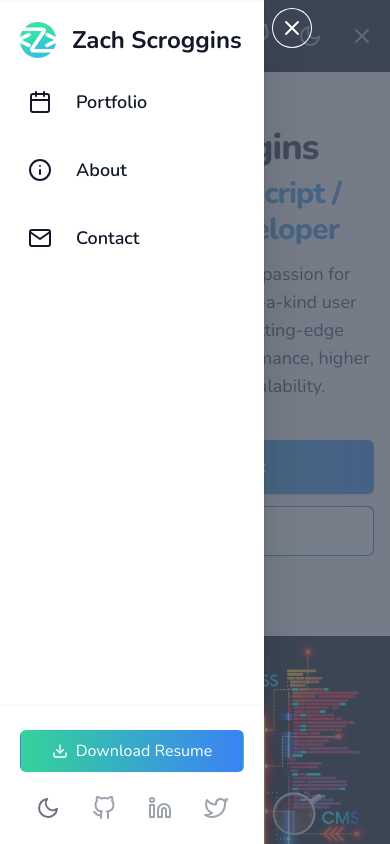
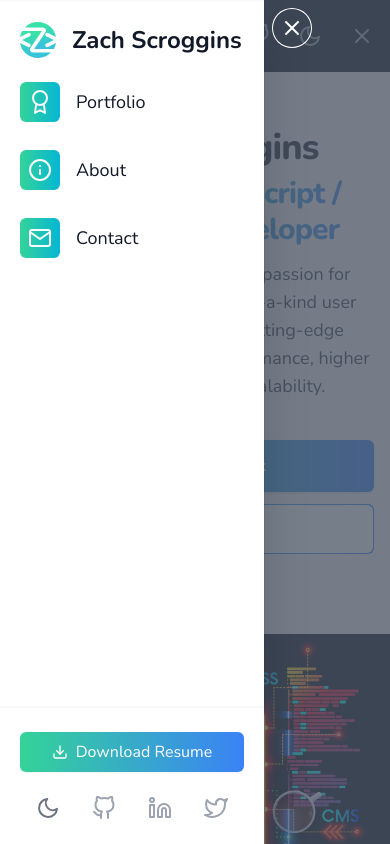
Before and after one commit to ZachScroggins/my-website, a Next.js app: page / in a window 390 px wide. Both pictures are taken after a click on the button "Open main menu". Shown: the top 844 px of the page. Built offline with nearby package versions, Linux system fonts and the light colour scheme; no server answers; what @tailwindcss/typography would draw is missing.

Commit message:
buttons and mobile menu icons

```diff
--- a/components/MobileMenu.tsx
+++ b/components/MobileMenu.tsx
@@ -6,7 +6,7 @@ import { GITHUB_URL, LINKEDIN_URL, TWITTER_URL } from 'lib/socialLinks';
 import Logo from 'components/Logo';
 import ThemeChanger from 'components/ThemeChanger';
 import {
-  FiCalendar,
+  FiAward,
   FiDownload,
   FiGithub,
   FiInfo,
@@ -97,10 +97,10 @@ const MobileMenu = ({ show, toggle }: MobileMenuProps) => {
                         //   : 'bg-white dark:bg-gray-800'
                       )}
                     >
-                      <div className='flex items-center justify-center flex-shrink-0 w-10 h-10 text-gray-900 rounded-md dark:text-gray-50 bg-primary'>
-                        <FiCalendar className='w-6 h-6' />
+                      <div className='flex items-center justify-center flex-shrink-0 w-10 h-10 rounded-md bg-gradient-to-r from-green-400 to-cyan-500 dark:to-blue-500 text-gray-50'>
+                        <FiAward className='w-6 h-6' />
                       </div>
-                      <div className='ml-4 text-lg font-semibold text-gray-900 dark:text-gray-50'>
+                      <div className='ml-4 text-lg text-gray-900 dark:text-gray-50'>
                         Portfolio
                       </div>
                     </a>
@@ -115,10 +115,10 @@ const MobileMenu = ({ show, toggle }: MobileMenuProps) => {
                         //   : 'bg-white dark:bg-gray-800'
                       )}
                     >
-                      <div className='flex items-center justify-center flex-shrink-0 w-10 h-10 text-gray-900 rounded-md dark:text-gray-50 bg-primary'>
+                      <div className='flex items-center justify-center flex-shrink-0 w-10 h-10 rounded-md bg-gradient-to-r from-green-400 to-cyan-500 dark:to-blue-500 text-gray-50 bg-primary'>
                         <FiInfo className='w-6 h-6' />
                       </div>
-                      <div className='ml-4 text-lg font-semibold text-gray-900 dark:text-gray-50'>
+                      <div className='ml-4 text-lg text-gray-900 dark:text-gray-50'>
                         About
                       </div>
                     </a>
@@ -133,10 +133,10 @@ const MobileMenu = ({ show, toggle }: MobileMenuProps) => {
                         //   : 'bg-white dark:bg-gray-800'
                       )}
                     >
-                      <div className='flex items-center justify-center flex-shrink-0 w-10 h-10 text-gray-900 rounded-md dark:text-gray-50 bg-primary'>
+                      <div className='flex items-center justify-center flex-shrink-0 w-10 h-10 rounded-md bg-gradient-to-r from-green-400 to-cyan-500 dark:to-blue-500 text-gray-50 bg-primary'>
                         <FiMail className='w-6 h-6' />
                       </div>
-                      <div className='ml-4 text-lg font-semibold text-gray-900 dark:text-gray-50'>
+                      <div className='ml-4 text-lg text-gray-900 dark:text-gray-50'>
                         Contact
                       </div>
                     </a>
@@ -147,9 +147,7 @@ const MobileMenu = ({ show, toggle }: MobileMenuProps) => {
             <div className='flex-shrink-0 px-5 py-6 border-t border-gray-200'>
               <a
                 href='/Zach-Scroggins-Resume.pdf'
-                // target='_blank'
-                // rel='noopener'
-                className='flex items-center justify-center w-full px-4 py-2 text-base font-medium text-white border border-transparent rounded-md shadow-sm bg-gradient-to-r from-green-400 to-blue-500'
+                className='flex items-center justify-center w-full px-4 py-2 text-base font-medium text-white rounded-md shadow-sm bg-gradient-to-r from-green-400 to-blue-500'
                 onClick={() => toggle(false)}
               >
                 <FiDownload className='mr-2' />
--- a/components/home/About.tsx
+++ b/components/home/About.tsx
@@ -52,7 +52,7 @@ const index = () => {
               href='/Zach-Scroggins-Resume.pdf'
               target='_blank'
               rel='noopener'
-              className='inline-flex items-center justify-center p-2 mt-6 font-medium border rounded-md text-cyan-50 border-cyan-100 hover:text-white hover:border-white'
+              className='inline-flex items-center justify-center p-2 mt-6 font-medium border rounded-md filter hover:brightness-110 text-cyan-50 border-cyan-100 hover:text-white hover:border-white'
             >
               <FiDownload className='mr-2' />
               Download Resume
--- a/components/home/Contact.tsx
+++ b/components/home/Contact.tsx
@@ -171,7 +171,7 @@ export const index = () => {
                       type='submit'
                       className={`${
                         loading ? 'pointer-events-none ' : ''
-                      }inline-flex items-center px-6 py-3 border border-transparent shadow-sm text-base font-medium rounded-md text-white bg-gradient-to-r from-green-400 to-blue-500 filter hover:brightness-110 focus:outline-none focus:ring-2 focus:ring-offset-2 focus:ring-cyan-400 focus:ring-offset-gray-900`}
+                      }inline-flex items-center px-6 py-3 shadow-sm text-base font-medium rounded-md text-white bg-gradient-to-r from-green-400 to-blue-500 filter hover:brightness-110 focus:outline-none focus:ring-2 focus:ring-offset-2 focus:ring-cyan-400 focus:ring-offset-gray-900`}
                     >
                       {loading ? (
                         <svg
--- a/components/home/Hero.tsx
+++ b/components/home/Hero.tsx
@@ -24,21 +24,11 @@ const index = () => {
               <div className='mt-10 sm:flex sm:justify-center lg:justify-start'>
                 <div className='rounded-md shadow'>
                   <Link href='/#portfolio'>
-                    <a className='flex items-center justify-center w-full px-8 py-3.5 text-base font-bold text-white filter hover:brightness-110 border border-transparent rounded-md bg-gradient-to-r from-green-400 to-blue-500 md:py-5 md:text-lg md:px-10'>
+                    <a className='flex items-center justify-center w-full px-8 py-3.5 text-base font-bold text-white filter hover:brightness-110 rounded-md bg-gradient-to-r from-green-400 to-blue-500 md:py-5 md:text-lg md:px-10'>
                       Check out my work
                     </a>
                   </Link>
                 </div>
-                {/* <div className='p-1 mt-3 rounded-md shadow bg-gradient-to-r from-green-400 to-blue-500 sm:mt-0 sm:ml-3'>
-                  <Link href='/#contact'>
-                    <a className='flex items-center justify-center w-full px-8 py-3 text-base font-medium text-transparent bg-gray-100 rounded-md dark:bg-gray-900 hover:bg-gray-50 md:py-4 md:text-lg md:px-10'>
-                      <FiMail className='inline mr-2 text-green-400' />
-                      <span className='bg-clip-text bg-gradient-to-r from-green-400 to-blue-500'>
-                        Get in touch
-                      </span>
-                    </a>
-                  </Link>
-                </div> */}
                 <Link href='/#contact'>
                   <a className='flex items-center justify-center p-px mt-3 rounded-md sm:mt-0 sm:ml-3 bg-gradient-to-r from-green-400 to-blue-500'>
                     <span className='flex items-center justify-center w-full h-full px-8 py-3 text-base font-bold rounded-md bg-gray-50 hover:bg-white dark:hover:bg-opacity-95 dark:bg-gray-900 md:py-4 md:text-lg md:px-10'>
--- a/components/home/Portfolio.tsx
+++ b/components/home/Portfolio.tsx
@@ -321,7 +321,7 @@ const Portfolio = ({ repos }) => {
               <div className='mt-6'>
                 <button
                   type='button'
-                  className='flex items-center justify-center w-full px-4 py-2 font-medium text-white border border-transparent rounded-md shadow-sm filter hover:brightness-110 bg-clip-border bg-gradient-to-r from-green-400 to-blue-500'
+                  className='flex items-center justify-center w-full px-4 py-3 font-medium text-white rounded-md shadow-sm filter hover:brightness-110 bg-clip-border bg-gradient-to-r from-green-400 to-blue-500'
                   onClick={() => setAllProjectsShowing(true)}
                 >
                   View all
```
